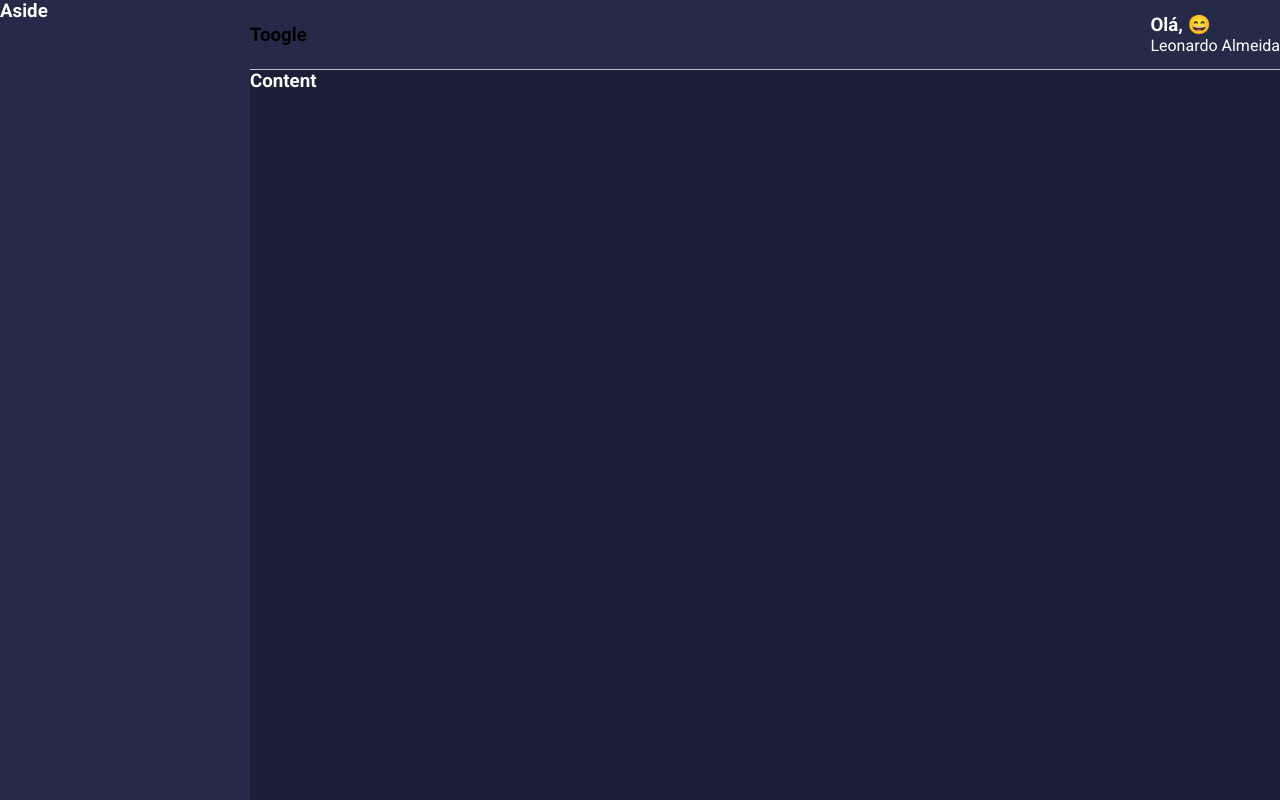
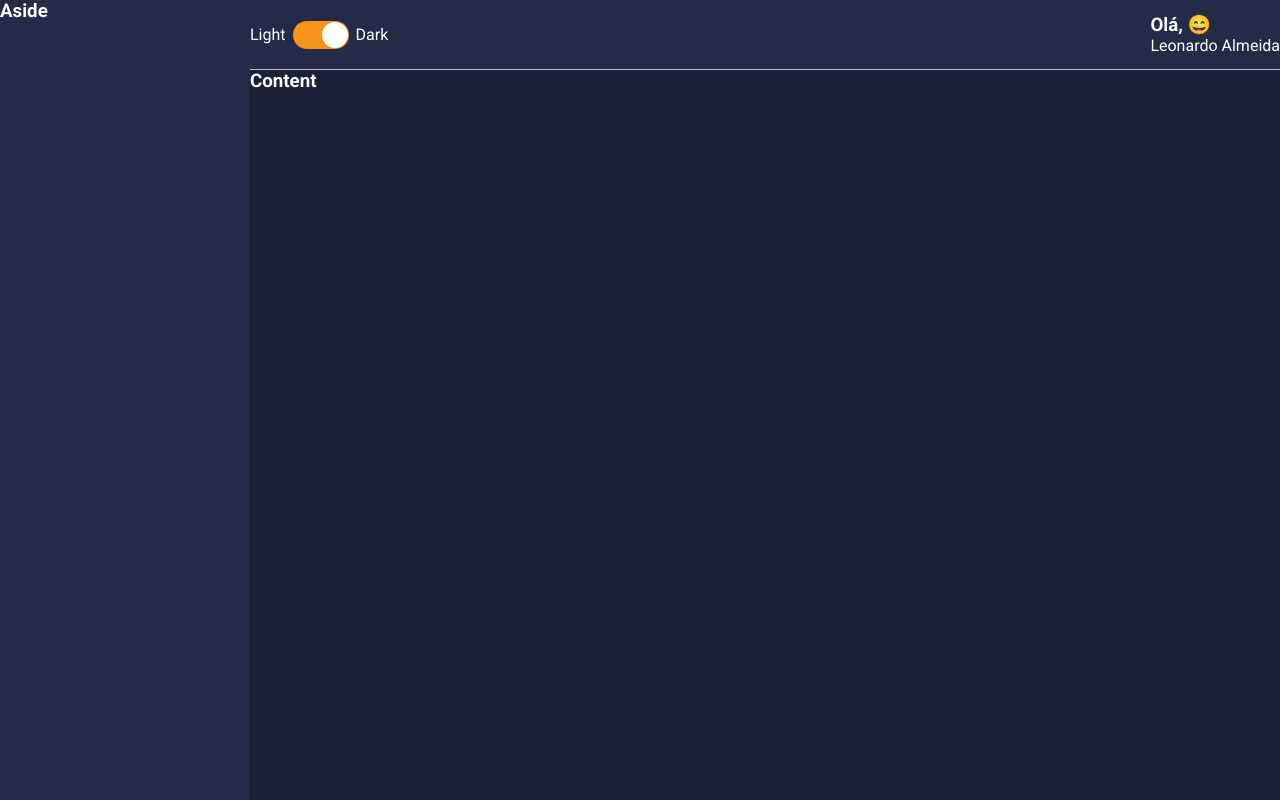
Before and after one commit to leonardo-teles/minha-carteira, a React (Create React App) app: page / in a window 1280 px wide. Built offline with nearby package versions, Linux system fonts and the light colour scheme.

Commit message:
Criando o Componente Toggle

```diff
--- a/package.json
+++ b/package.json
@@ -14,6 +14,7 @@
     "react": "^17.0.1",
     "react-dom": "^17.0.1",
     "react-scripts": "4.0.3",
+    "react-switch": "5.0.1",
     "styled-components": "^5.2.1",
     "typescript": "^4.1.2",
     "web-vitals": "^1.0.1"
--- a/src/components/MainHeader/index.tsx
+++ b/src/components/MainHeader/index.tsx
@@ -1,6 +1,8 @@
 import React, {useMemo} from 'react';
 
+import Toggle from '../Toggle';
 import emojis from '../../utils/emojis';
+
 import { Container, Profile, Welcome, UserName } from './styles';
 
 const MainHeader: React.FC = () => {
@@ -13,7 +15,7 @@
 
     return (
         <Container>
-            <h3>Toogle</h3>
+            <Toggle />
 
             <Profile>
                 <Welcome>Olá, {emoji}</Welcome>
--- /dev/null
+++ b/src/components/Toggle/index.tsx
@@ -0,0 +1,20 @@
+import React, { useState } from 'react';
+
+import { Container, ToggleLabel, ToggleSelector } from './styles';
+
+
+const Toggle: React.FC = () => (
+
+    <Container>
+        <ToggleLabel>Light</ToggleLabel>
+            <ToggleSelector
+                checked
+                uncheckedIcon={false}
+                checkedIcon={false}
+                onChange={() => console.log('mudou')}
+            />
+        <ToggleLabel>Dark</ToggleLabel>
+    </Container>
+)
+
+export default Toggle;
--- /dev/null
+++ b/src/components/Toggle/styles.ts
@@ -0,0 +1,20 @@
+import styled from 'styled-components';
+import Switch, { ReactSwitchProps } from 'react-switch';
+
+export const Container = styled.div`
+    display: flex;
+    align-items: center;
+`;
+
+export const ToggleLabel = styled.span`
+    color: ${props => props.theme.colors.white}
+`;
+
+export const ToggleSelector = styled(Switch).attrs<ReactSwitchProps>(
+    ({ theme }) => ({
+        onColor: theme.colors.info,
+        offColor: theme.colors.warning
+    })
+)<ReactSwitchProps>`
+    margin: 0 7px;
+`;
```
Also changed, not shown: 1 other file (tests, documents, lock files or other folders).
